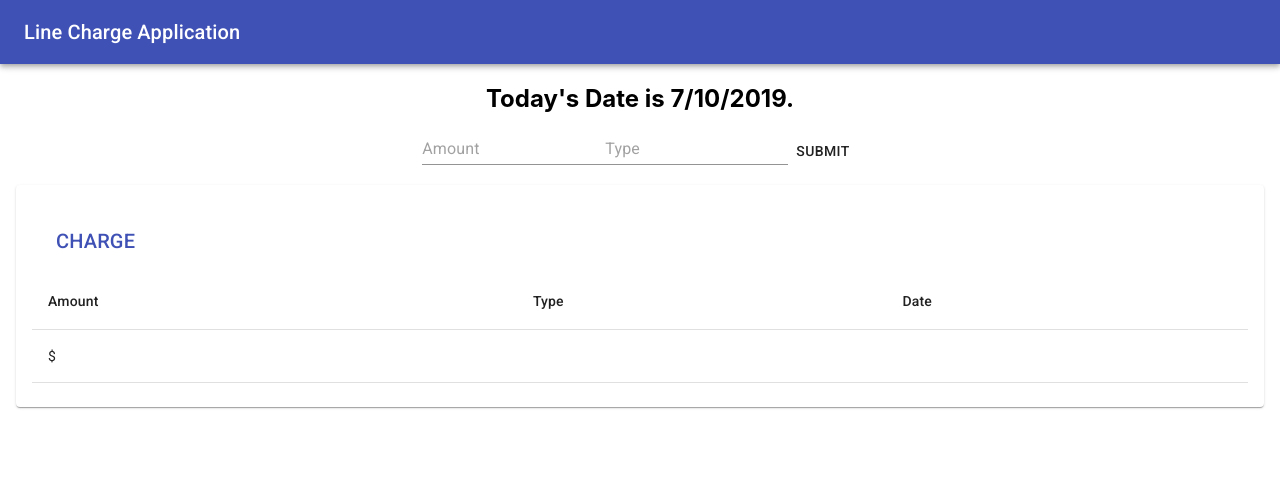
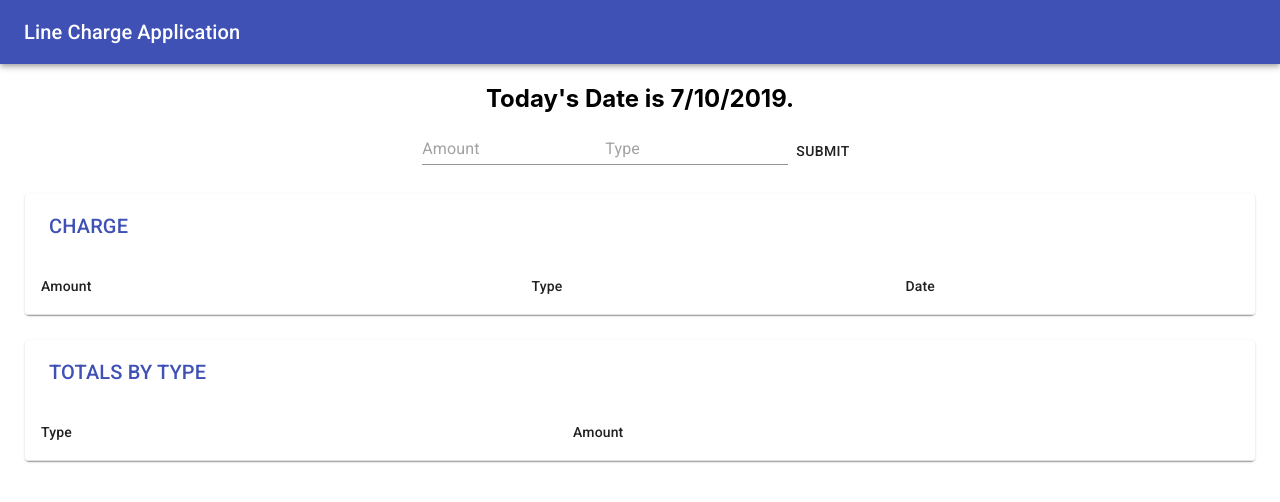
Before and after one commit to MarcMartinez25/coding-challenge, a React (Create React App) app: page / in a window 1280 px wide. Shown: the top 502 px of the page. Built offline with nearby package versions, Linux system fonts and the light colour scheme.

Commit message:
got the charge table to work

```diff
--- a/src/App.css
+++ b/src/App.css
@@ -1,3 +1,9 @@
 .App {
   text-align: center;
 }
+
+.Paper {
+  margin-top: 25px;
+  margin-left: 25px;
+  margin-right: 25px;
+}
--- a/src/App.js
+++ b/src/App.js
@@ -1,7 +1,6 @@
 import React from 'react';
 import Appbar from './Components/Appbar.js';
 import Form from './Components/Form';
-import Charges from './Components/Charges';
 import './App.css';
 
 
@@ -11,7 +10,6 @@ const App = () => {
     <div className="App">
       <Appbar />
       <Form />
-      <Charges />
     </div>
   );
 }
--- a/src/Components/Form.js
+++ b/src/Components/Form.js
@@ -1,8 +1,17 @@
 import React, {Component} from 'react';
 import TextField from '@material-ui/core/TextField';
 import Button from '@material-ui/core/Button';
+import { makeStyles } from '@material-ui/core/styles';
+import Paper from '@material-ui/core/Paper';
+import Table from '@material-ui/core/Table';
+import TableBody from '@material-ui/core/TableBody';
+import TableCell from '@material-ui/core/TableCell';
+import TableHead from '@material-ui/core/TableHead';
+import TableRow from '@material-ui/core/TableRow';
+import Toolbar from '@material-ui/core/Toolbar';
+import Typography from '@material-ui/core/Typography';
 import Rows from './row';
-import Charges from './Charges';
+import '../App.css'
 
 class Form extends Component {
   constructor(props) {
@@ -48,11 +57,45 @@ class Form extends Component {
           <Button
             onClick={this.onSubmit}>Submit</Button>
         </form>
-        <div>
-          {this.state.data.map((info) =>
-            <Charges amount={info.amount} type={info.type} date={info.date}/>
-          )}
-        </div>
+
+        <Paper className='Paper'>
+          <Toolbar>
+            <Typography variant='h6' color='primary'>CHARGE</Typography>
+          </Toolbar>
+          <Table>
+            <TableHead>
+              <TableRow>
+                <TableCell>Amount</TableCell>
+                <TableCell>Type</TableCell>
+                <TableCell>Date</TableCell>
+              </TableRow>
+            </TableHead>
+            <TableBody>
+              {this.state.data.map((info) =>
+                <Rows amount={info.amount} type={info.type} date={info.date}/>
+              )}
+            </TableBody>
+          </Table>
+        </Paper>
+
+        <Paper className='Paper'>
+          <Toolbar>
+            <Typography variant='h6' color='primary'>TOTALS BY TYPE</Typography>
+          </Toolbar>
+          <Table>
+            <TableHead>
+              <TableRow>
+                <TableCell>Type</TableCell>
+                <TableCell>Amount</TableCell>
+              </TableRow>
+            </TableHead>
+            <TableBody>
+              {this.state.data.map((info) =>
+                <Rows amount={info.amount} type={info.type} />
+              )}
+            </TableBody>
+          </Table>
+        </Paper>
       </div>
     );
   }
```
